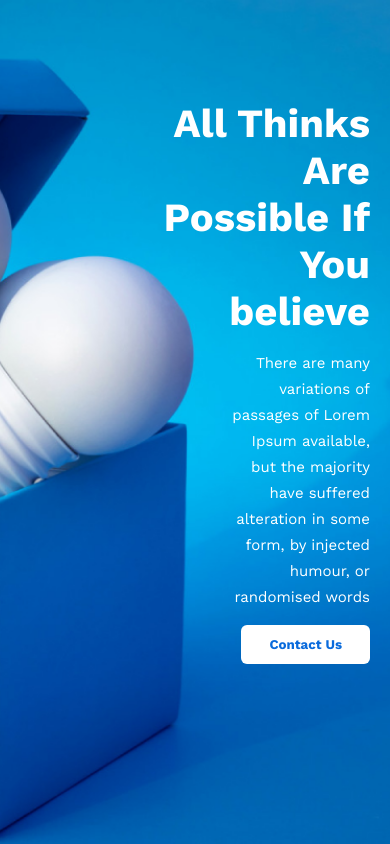
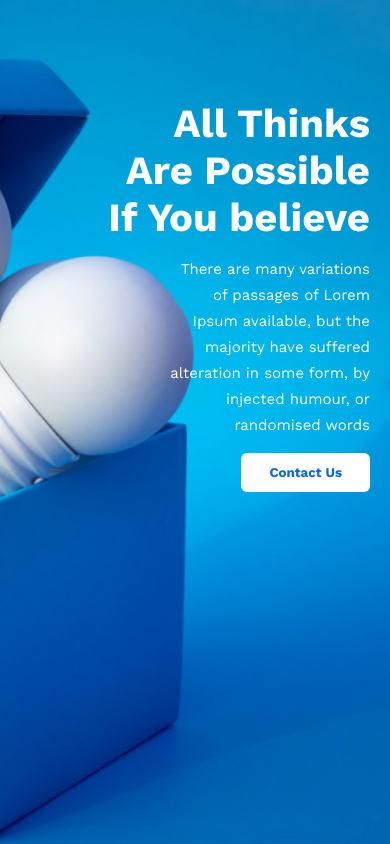
Before and after one commit to hridoybabu100/new-year-new-me, a plain HTML site: page first -project/index.html in a window 390 px wide. Shown: the top 844 px of the page. Drawn offline with nearby package versions, Linux system fonts and the light colour scheme.

Commit message:
new updated

```diff
--- a/first -project/first.css
+++ b/first -project/first.css
@@ -220,11 +220,11 @@
     }
         .hero-contant h1 {
         font-size: 40px;
-         margin: 0px 0 0 100px;
+         margin: 0px 0 0 50px;
          margin-bottom: 15px;
     }
     .hero-contant p  {
-         margin: 0px 0 0 180px;
+         margin: 0px 0 0 120px;
          font-size: 15px;
     }
     .year-p img {
```
